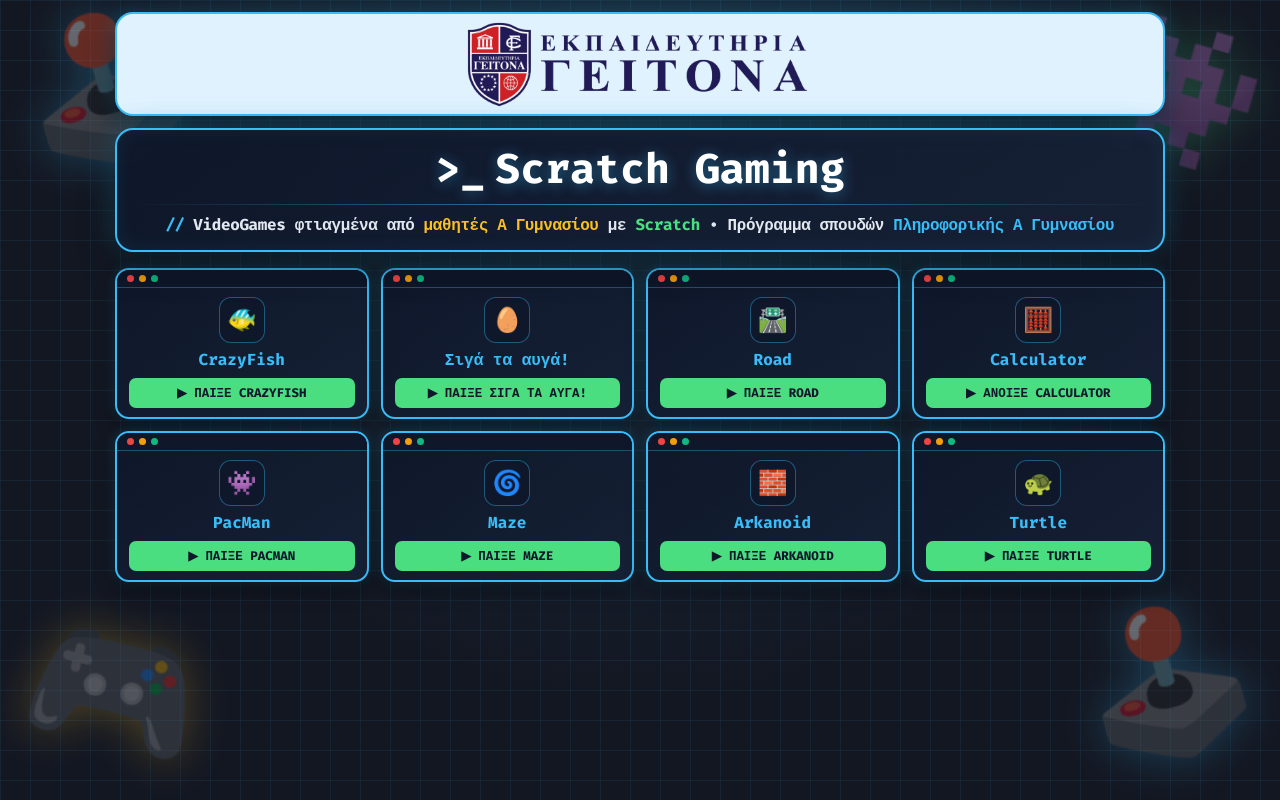
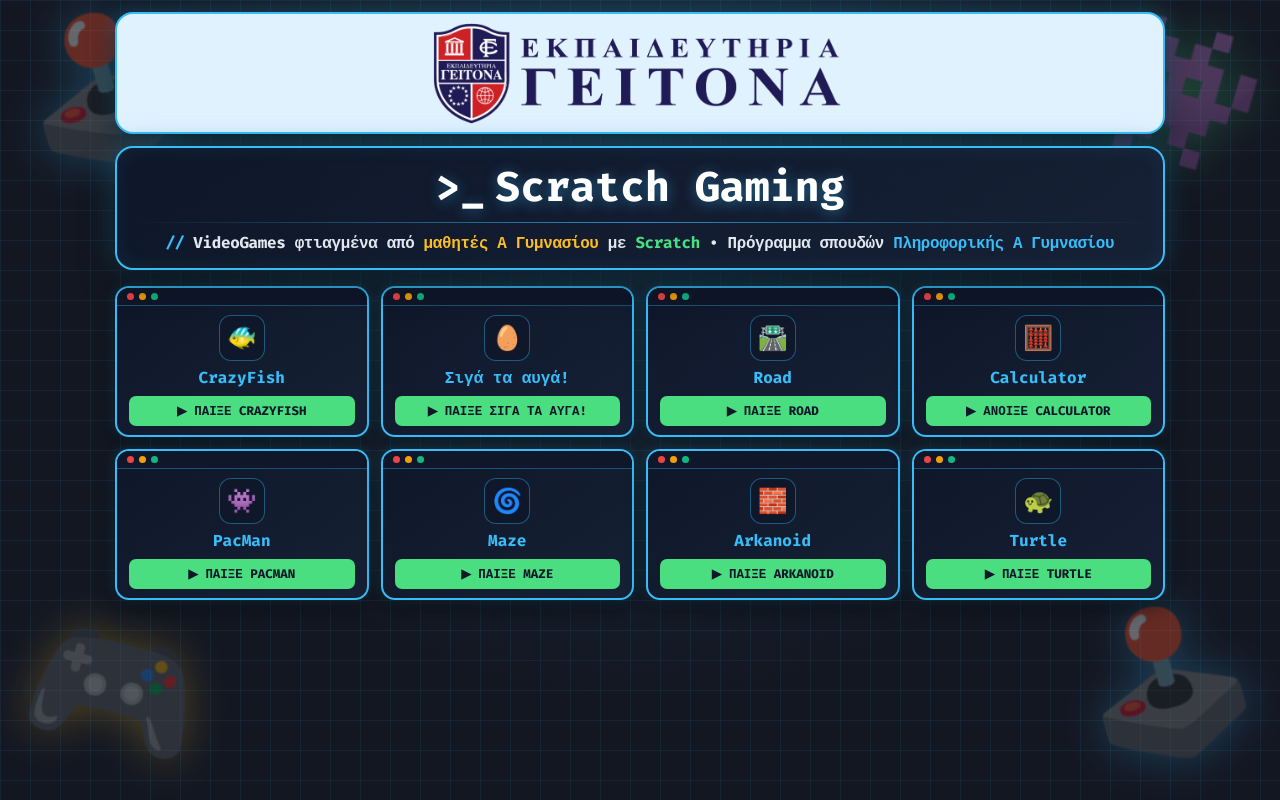
Before and after one commit to school-arcade/school-arcade.github.io, a plain HTML site: page index.html in a window 1280 px wide. Drawn offline with Linux system fonts and the light colour scheme.

Commit message:
Add files via upload

```diff
--- a/index.html
+++ b/index.html
@@ -39,15 +39,15 @@
             box-shadow: 0 10px 26px rgba(0, 0, 0, 0.55), 0 0 22px rgba(56, 189, 248, 0.32);
         }
         .top-logo-banner img {
-            height: 92px;
-            width: auto;
-            max-width: 100%;
-            display: block;
-            object-fit: contain;
+            height: 110px !important;
+            width: auto !important;
+            max-width: 95% !important;
+            display: block !important;
+            object-fit: contain !important;
         }
         @media (max-width: 640px) {
             .top-logo-banner { padding: 3px 10px; border-radius: 14px; }
-            .top-logo-banner img { height: 64px; }
+            .top-logo-banner img { height: 74px !important; }
         }
 
         .unified-hero-banner {
```
